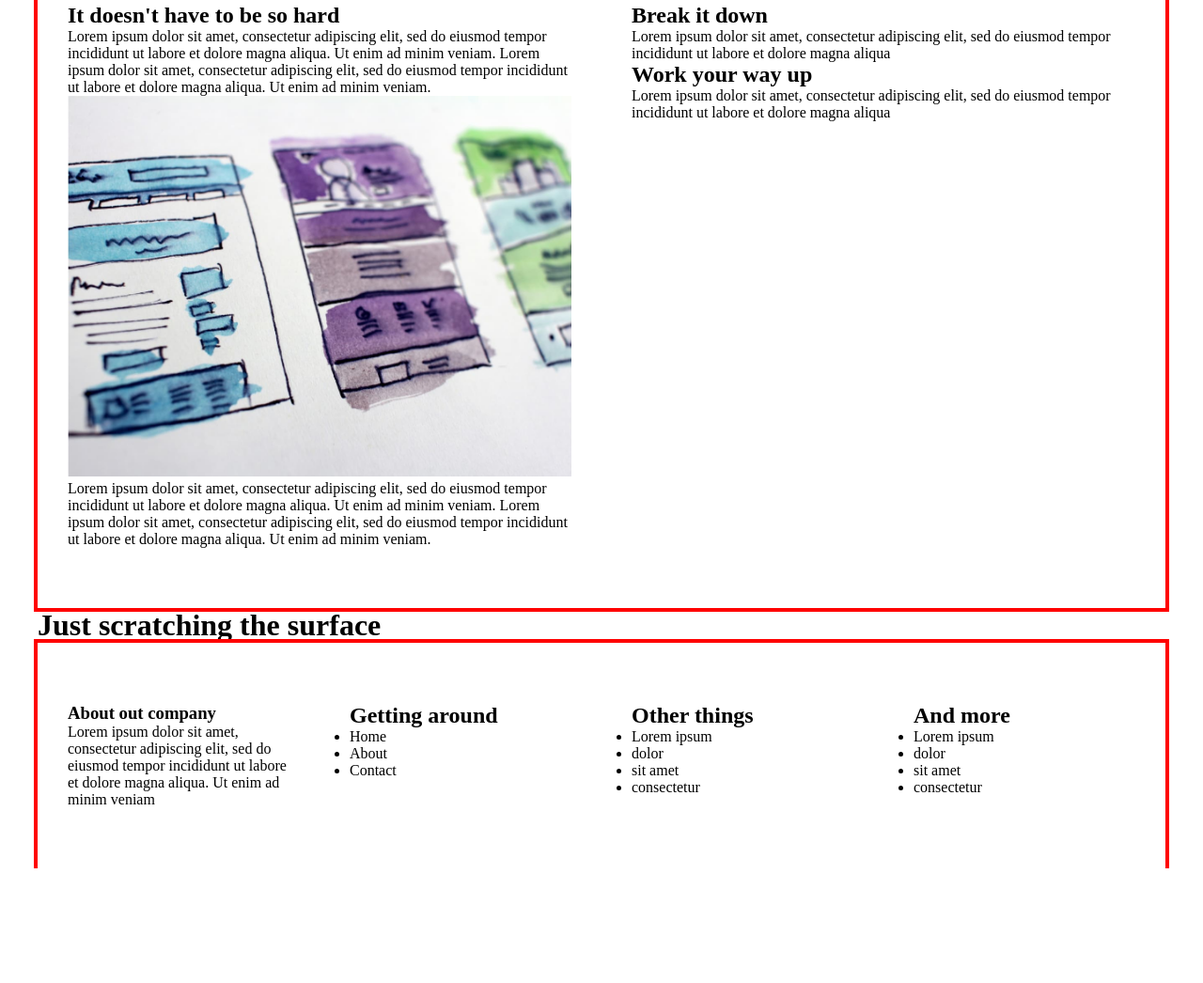
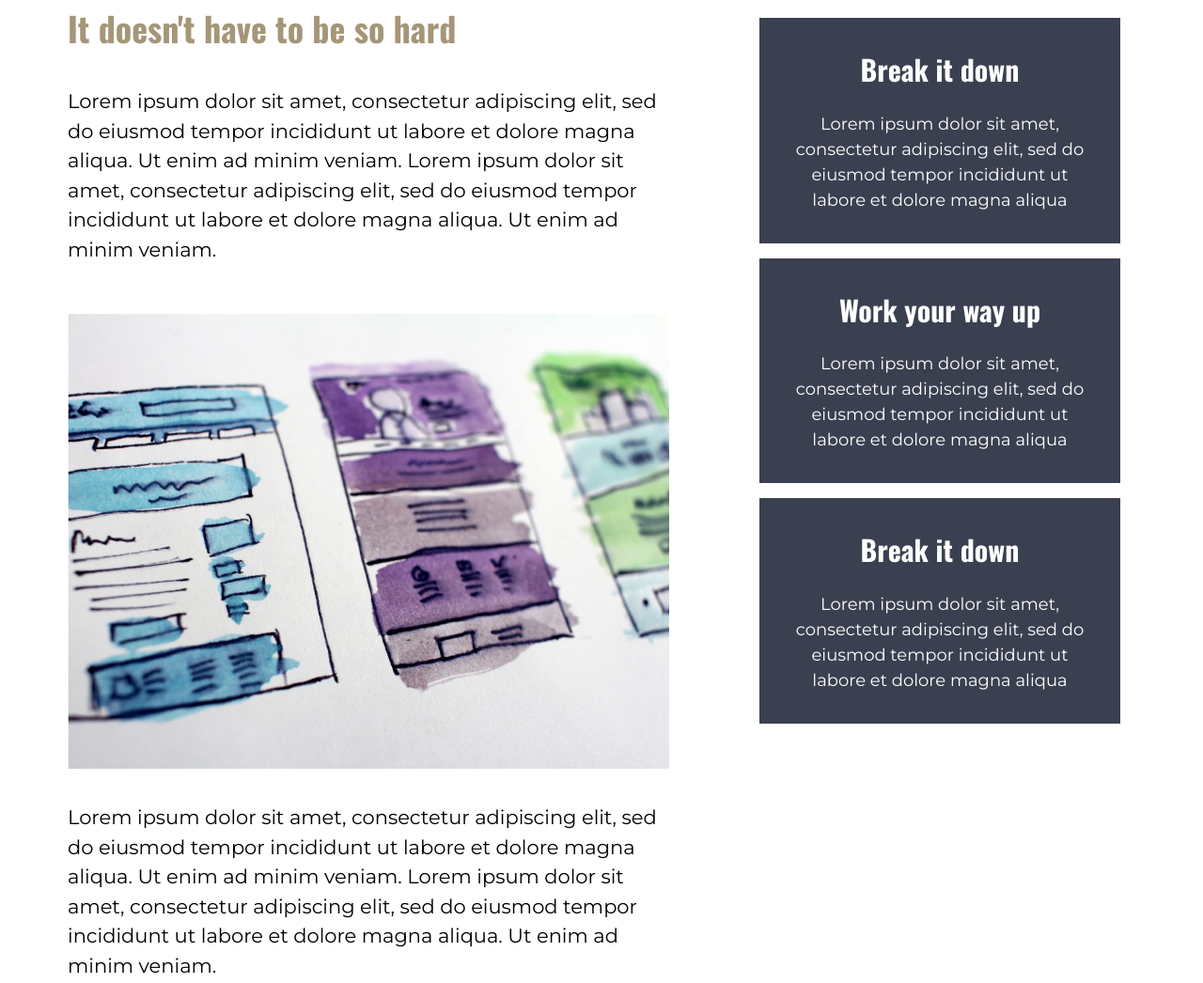
Before and after one commit to guanizorommel/KP-Final-Challenge, a plain HTML site: page index.html in a window 1280 px wide. Shown: the part 1061-2107 px from the top of the page at 94% size. Before the commit the page ends 1985 px from the top, so only its background shows below. Drawn offline with nearby package versions, Linux system fonts and the light colour scheme.

Commit message:
final update

```diff
--- a/index.html
+++ b/index.html
@@ -64,89 +64,97 @@
 
     <section class="section-three">
         <div class="container">
-            <div class="row">
-                <div class="col">
+
+                <div class="section-three__col-container">
                     <div class="section-three__col-left">
-                        <h2>It doesn't have to be so hard</h2>
-                        <p>Lorem ipsum dolor sit amet, consectetur adipiscing elit, sed do
+                        <h2 class="section-three-title">It doesn't have to be so hard</h2>
+                        <p class="section-three-paragraph">Lorem ipsum dolor sit amet, consectetur adipiscing elit, sed do
                             eiusmod tempor incididunt ut labore et dolore magna aliqua. Ut
                             enim ad minim veniam. Lorem ipsum dolor sit amet, consectetur
                             adipiscing elit, sed do eiusmod tempor incididunt ut labore et
                             dolore magna aliqua. Ut enim ad minim veniam.</p>
                         <img src="the-image.jpg">
-                        <p>Lorem ipsum dolor sit amet, consectetur adipiscing elit, sed do
+                        <p class="section-three-paragraph">Lorem ipsum dolor sit amet, consectetur adipiscing elit, sed do
                             eiusmod tempor incididunt ut labore et dolore magna aliqua. Ut
                             enim ad minim veniam. Lorem ipsum dolor sit amet, consectetur
                             adipiscing elit, sed do eiusmod tempor incididunt ut labore et
                             dolore magna aliqua. Ut enim ad minim veniam.</p>
                     </div>
-                </div>
-                <div class="col">
+
+
                     <div class="section-three__col-right">
-                        <h2>Break it down</h2>
-                        <p>Lorem ipsum dolor sit amet,
+                        <div class="card-container">
+                            <h2 class="card-title">Break it down</h2>
+                            <p class="card-text">Lorem ipsum dolor sit amet,
                                 consectetur adipiscing elit, sed do
                                 eiusmod tempor incididunt ut
                                 labore et dolore magna aliqua</p>
+                        </div>
 
-                        <h2>Work your way up</h2>
-                        <p>Lorem ipsum dolor sit amet,
+                        <div class="card-container">
+                            <h2 class="card-title">Work your way up</h2>
+                            <p class="card-text">Lorem ipsum dolor sit amet,
                                 consectetur adipiscing elit, sed do
                                 eiusmod tempor incididunt ut
                                 labore et dolore magna aliqua</p>
+                        </div>
 
+                        <div class="card-container">
+                            <h2 class="card-title">Break it down</h2>
+                            <p class="card-text">Lorem ipsum dolor sit amet,
+                                consectetur adipiscing elit, sed do
+                                eiusmod tempor incididunt ut
+                                labore et dolore magna aliqua</p>
+                        </div>
 
 
                     </div>
                 </div>
-            </div>
+
         </div>
     </section>
 
     <footer>
         <div class="container">
-            <h1>Just scratching the surface</h1>
-            <div class="row">
-                <div class="col">
+            <h1 class="footer-herotext">Just scratching the surface</h1>
+            <div class="footer-row">
                 <div class="footer-col-about">
-                        <h3>About out company</h3>
-                        <p>Lorem ipsum dolor sit amet, consectetur adipiscing
+                        <h3 class="footer-title">About out company</h3>
+                        <p class="footer-text">Lorem ipsum dolor sit amet, consectetur adipiscing
                             elit, sed do eiusmod tempor incididunt ut labore et
                             dolore magna aliqua. Ut enim ad minim veniam</p>
                 </div>
-                </div>
-                <div class="col">
+
                     <div class="footer-col-others">
-                        <h2>Getting around</h2>
-                        <ul>
+                        <h3 class="footer-title">Getting around</h3>
+                        <ul class="footer-ul">
                             <li>Home</li>
                             <li>About</li>
                             <li>Contact</li>
                         </ul>
                     </div>
-                </div>
-                <div class="col">
+
+
                     <div class="footer-col-others">
-                        <h2>Other things</h2>
-                        <ul>
+                        <h3 class="footer-title">Other things</h3>
+                        <ul class="footer-ul">
                             <li>Lorem ipsum</li>
                             <li>dolor</li>
                             <li>sit amet</li>
                             <li>consectetur</li>
                         </ul>
                     </div>
-                </div>
-                <div class="col">
+
                     <div class="footer-col-others">
-                        <h2>And more</h2>
-                        <ul>
+                        <h3 class="footer-title">And more</h3>
+                        <ul class="footer-ul">
                             <li>Lorem ipsum</li>
                             <li>dolor</li>
                             <li>sit amet</li>
                             <li>consectetur</li>
                         </ul>
                     </div>
-                </div>
+
             </div>
         </div>
     </footer>
--- a/style.css
+++ b/style.css
@@ -11,10 +11,11 @@
 
 img {
     max-width: 100%; /*make all image inside to a div ha a max - width of 100%, for image not to overflow */
+    padding: 2em 0em;
 }
 
 .hero {
-    background-color: #2E323F;
+    background-color: #3B4050;
     min-height: 600px;
     display: flex; /*requirement to align the container div into center */
     align-items: center; /*aligns the container div into center */
@@ -22,12 +23,13 @@ img {
 
 .row {
     display: flex;
-    outline: 4px solid red;
+    /* outline: 4px solid red; */
 }
 
 .col {
     width: 100%; /*Automatically put the Flex-items into 100% */
     padding: 4em 2em;
+    /* outline: 4px solid green; */
 }
 
 
@@ -60,6 +62,13 @@ img {
     padding: .25em 1.75em;
     border-radius: 50px;
     margin-top: 1em;
+    border: 0;
+}
+
+.herobutton:hover {
+    color: #A59678;
+    background-color: #fff;
+    transition: 0.5s;
 }
 
 /*Hero CSS End*/
@@ -75,7 +84,7 @@ img {
 
 .services-title {
     font-family: "Oswald", sans-serif;
-    font-size: 1.5rem;
+    font-size: 1.875rem;
     color: #A59678;
     text-align: center;
 }
@@ -90,3 +99,146 @@ img {
 }
 
 /*Services CSS End */
+
+/*Section Three Start */
+
+.section-three-title {
+    font-family: "Oswald", sans-serif;
+    font-size: 2.25rem;
+    color: #A59678;
+    text-align: left;
+    padding-bottom: 1em;
+}
+
+.section-three-paragraph {
+    font-family: "Montserrat", sans-serif;
+    font-size: 1.3125rem;
+    line-height: 1.5;
+    margin-bottom: 1em;
+}
+
+.section-three__col-container {
+    max-width: 100%;
+    padding: 4em 2em;
+    /* border: 4px solid gray; */
+    display: flex;
+}
+
+.section-three__col-left {
+    margin-right: 5em;
+    flex: 2;
+}
+
+.section-three__col-right {
+    flex: 1.3;
+}
+
+.card-container {
+    background-color: #3B4050;
+    padding: 2em 2em;
+    text-align: center;
+    margin: 1em 1em;
+}
+
+.card-title {
+    font-family: "Oswald", sans-serif;
+    font-size: 1.875rem;
+    margin-bottom: .75em;
+    color: #fff;
+}
+
+.card-text {
+    font-family: "Montserrat", sans-serif;
+    font-size: 1.125rem;
+    color: #fff;
+    line-height: 1.5;
+}
+/*section Three End*/
+
+/*Footer start */
+footer {
+    background-color: #3B4050;
+}
+
+.footer-herotext {
+    font-family: "Oswald", sans-serif;
+    font-size: 3rem;
+    color: #fff;
+    text-align: center;
+    padding: .5em 0em;
+}
+
+.footer-row {
+    display: flex;
+    justify-content: space-between;
+    padding: 2em 2em;
+    /* border: 4px solid red; */
+}
+
+.footer-col-about {
+    flex: 2.5;
+    width: 100%;
+}
+
+.footer-col-others {
+    flex: 1;
+    width: 100%;
+    margin-left: 2em;
+    /* border: 4px solid green; */
+}
+
+
+.footer-title {
+    font-family: "Oswald", sans-serif;
+    font-size: 1.3125rem;
+    color: #A59678;
+    margin-bottom: 1em;
+}
+
+.footer-text {
+    font-family: "Montserrat", sans-serif;
+    font-size: 1rem;
+    color: #fff;
+    line-height: 1.5;
+}
+
+.footer-ul li {
+    margin-bottom: 1em;
+    list-style: none; /*removes dot in the Li*/
+    font-family: "Montserrat", sans-serif;
+    font-size: 1rem;
+    color: #fff;
+}
+
+/*media query*/
+
+@media (max-width: 1000px){
+    .section-three__col-container {
+        display: block;
+    }
+
+    .section-three__col-right {
+        display: flex;
+    }
+
+    .section-three__col-left {
+        margin: 0 auto;
+        flex: 1;
+    }
+
+}
+
+@media (max-width: 800px){
+    .section-three__col-right {
+        display: block;
+    }
+
+    .row {
+        display: block;
+    }
+
+    .heroparagraph {
+        margin: 0 auto;
+    }
+
+}
```
Lines whose indentation alone changed are shown as unchanged.
